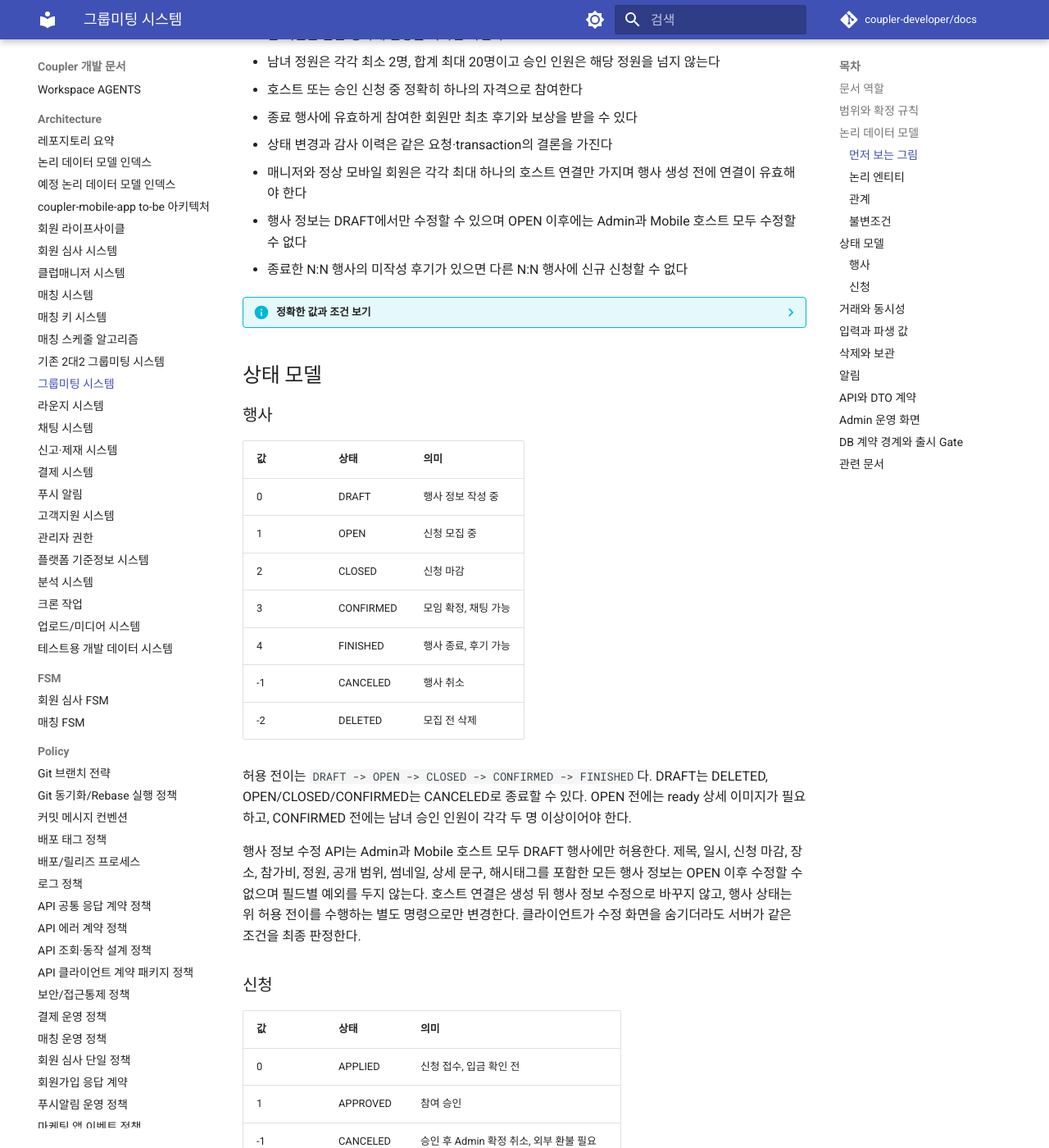
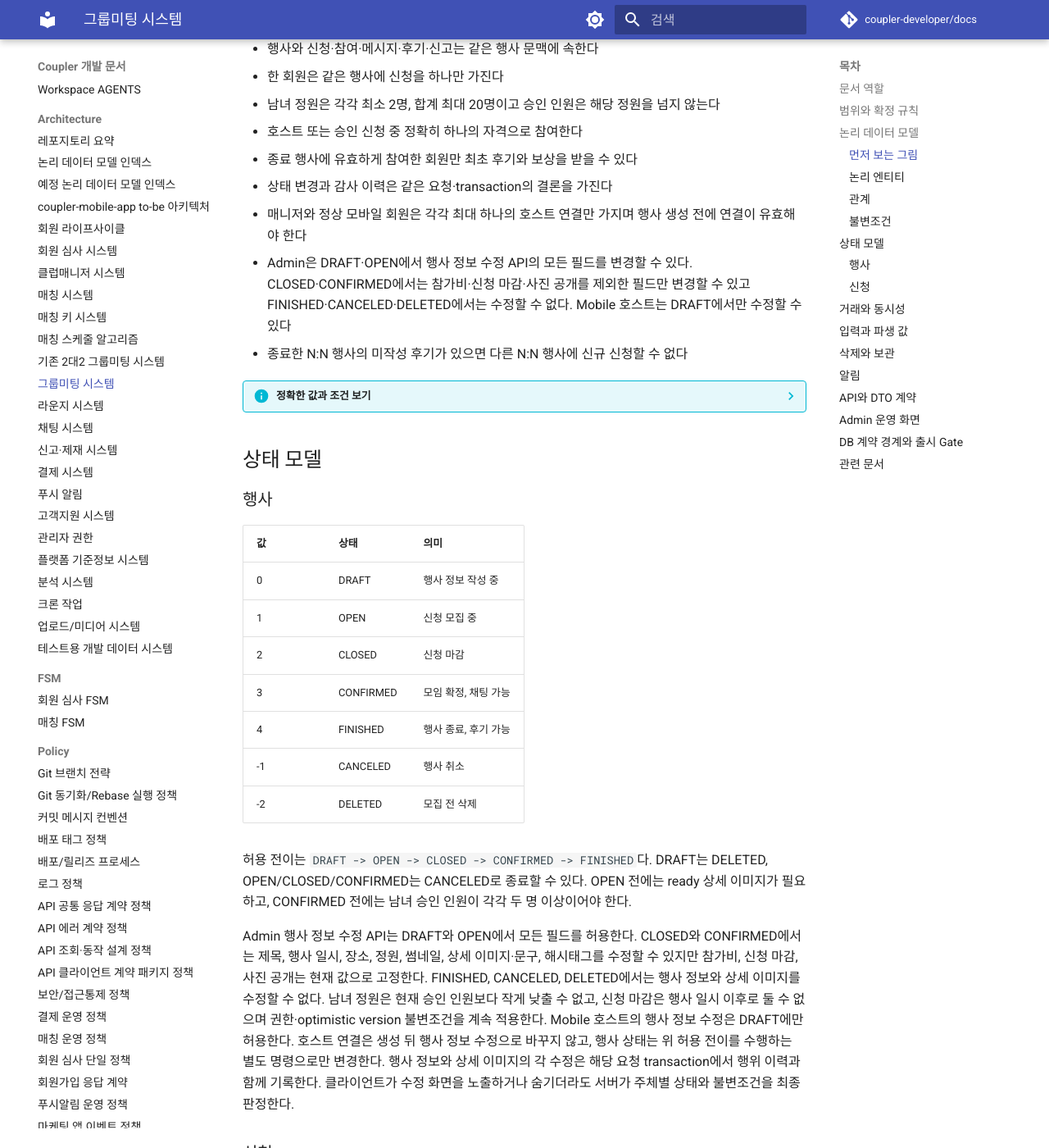
Before and after one commit to coupler-developer/docs, an MkDocs documentation site: the page built from content/architecture/group-meeting-system.md, in a window 1280 px wide and 1400 px high, scrolled down 2375 px. Shown: the whole window at 82% size. Built offline with MkDocs 1.6.1 and Material for MkDocs 9.7.7, drawn with Linux system fonts in a browser that asks for light colours; comment, search, counter and statistics services are not loaded; some of the changed text lies outside the part shown.

Commit message:
docs: 그룹미팅 관리자 수정 정책 명확화
Reason:
- Admin과 Mobile의 행사 수정 범위를 상태와 필드별로 명확히 기록해야 한다.

Changes:
- DRAFT·OPEN 전체 수정과 CLOSED·CONFIRMED 부분 수정 정책을 문서화했다.
- FINISHED·CANCELED·DELETED 차단, 승인 인원 정원 하한, 기존 불변조건을 명시했다.
- 논리 모델 쉬운 보기와 생성 카탈로그를 동기화했다.

Impact:
- Mobile DRAFT-only와 별도 상태 전이 원칙은 유지된다.

Tests:
- yarn generate:logical-data-model
- yarn validate:docs

```diff
--- a/content/architecture/group-meeting-system.md
+++ b/content/architecture/group-meeting-system.md
@@ -19,8 +19,9 @@
 - 출시 Gate: 소비자 PR 병합, 대상 환경 migration ledger·schema·runtime smoke, FCM·scheduler smoke
 - 제외: 현장 체크인, 좌석/회전 라운드, 호감 선택, 전역 회원 패널티, 외부 결제/정산
 - 호스트는 참가 정원에서 제외한다.
-- 행사 정보는 DRAFT에서만 수정할 수 있다. OPEN 이후에는 Admin과 Mobile 호스트 모두 행사 정보를 수정할 수
-  없으며, 상태 변경은 별도 전이 명령으로만 수행한다.
+- Admin은 DRAFT·OPEN에서 행사 정보 수정 API의 모든 필드를 변경할 수 있다. CLOSED·CONFIRMED에서는 참가비·
+  신청 마감·사진 공개를 제외한 필드만 변경할 수 있고, FINISHED·CANCELED·DELETED에서는 수정할 수 없다.
+  Mobile 호스트는 DRAFT에서만 수정할 수 있으며 상태 변경은 두 주체 모두 별도 전이 명령으로만 수행한다.
 - 남녀 정원은 각각 최소 2명이고 합계는 최대 20명이다. 반대 성별 최소값에서 파생되는 성별별 최대는
   18명이며 `10+10`, `18+2`, `7+5`를 허용하고 `11+10`은 거절한다.
 - 모임 확정은 남녀 승인 인원이 각각 2명 이상이면 가능하며 설정 정원 전체 충원을 요구하지 않는다.
@@ -88,7 +89,7 @@ flowchart LR
 - 종료 행사에 유효하게 참여한 회원만 최초 후기와 보상을 받을 수 있다
 - 상태 변경과 감사 이력은 같은 요청·transaction의 결론을 가진다
 - 매니저와 정상 모바일 회원은 각각 최대 하나의 호스트 연결만 가지며 행사 생성 전에 연결이 유효해야 한다
-- 행사 정보는 DRAFT에서만 수정할 수 있으며 OPEN 이후에는 Admin과 Mobile 호스트 모두 수정할 수 없다
+- Admin은 DRAFT·OPEN에서 행사 정보 수정 API의 모든 필드를 변경할 수 있다. CLOSED·CONFIRMED에서는 참가비·신청 마감·사진 공개를 제외한 필드만 변경할 수 있고 FINISHED·CANCELED·DELETED에서는 수정할 수 없다. Mobile 호스트는 DRAFT에서만 수정할 수 있다
 - 종료한 N:N 행사의 미작성 후기가 있으면 다른 N:N 행사에 신규 신청할 수 없다
 
 <!-- markdownlint-disable MD046 -->
@@ -139,7 +140,7 @@ flowchart LR
     | `GROUP-MEETING-INV-005` | `group-meeting.review` | 종료 행사에 유효하게 참여한 회원만 최초 후기와 보상을 받을 수 있다 | [결제 운영 정책](../policy/payment-ops-policy.md) |
     | `GROUP-MEETING-INV-006` | `group-meeting.action-history` | 상태 변경과 감사 이력은 같은 요청·transaction의 결론을 가진다 | [엔지니어링 가드레일](../policy/engineering-guardrails.md) |
     | `GROUP-MEETING-INV-007` | `group-meeting.host` | 매니저와 정상 모바일 회원은 각각 최대 하나의 호스트 연결만 가지며 행사 생성 전에 연결이 유효해야 한다 | [보안/접근통제 정책](../policy/security-access-control-policy.md) |
-    | `GROUP-MEETING-INV-008` | `group-meeting.event` | 행사 정보는 DRAFT에서만 수정할 수 있으며 OPEN 이후에는 Admin과 Mobile 호스트 모두 수정할 수 없다 | 이 문서 |
+    | `GROUP-MEETING-INV-008` | `group-meeting.event` | Admin은 DRAFT·OPEN에서 행사 정보 수정 API의 모든 필드를 변경할 수 있다. CLOSED·CONFIRMED에서는 참가비·신청 마감·사진 공개를 제외한 필드만 변경할 수 있고 FINISHED·CANCELED·DELETED에서는 수정할 수 없다. Mobile 호스트는 DRAFT에서만 수정할 수 있다 | 이 문서 |
     | `GROUP-MEETING-INV-009` | `group-meeting.application` | 종료한 N:N 행사의 미작성 후기가 있으면 다른 N:N 행사에 신규 신청할 수 없다 | 이 문서 |
 
 <!-- markdownlint-enable MD046 -->
@@ -162,10 +163,14 @@ flowchart LR
 CANCELED로 종료할 수 있다. OPEN 전에는 ready 상세 이미지가 필요하고, CONFIRMED 전에는 남녀 승인 인원이
 각각 두 명 이상이어야 한다.
 
-행사 정보 수정 API는 Admin과 Mobile 호스트 모두 DRAFT 행사에만 허용한다. 제목, 일시, 신청 마감, 장소,
-참가비, 정원, 공개 범위, 썸네일, 상세 문구, 해시태그를 포함한 모든 행사 정보는 OPEN 이후 수정할 수 없으며
-필드별 예외를 두지 않는다. 호스트 연결은 생성 뒤 행사 정보 수정으로 바꾸지 않고, 행사 상태는 위 허용 전이를
-수행하는 별도 명령으로만 변경한다. 클라이언트가 수정 화면을 숨기더라도 서버가 같은 조건을 최종 판정한다.
+Admin 행사 정보 수정 API는 DRAFT와 OPEN에서 모든 필드를 허용한다. CLOSED와 CONFIRMED에서는 제목, 행사
+일시, 장소, 정원, 썸네일, 상세 이미지·문구, 해시태그를 수정할 수 있지만 참가비, 신청 마감, 사진 공개는 현재
+값으로 고정한다. FINISHED, CANCELED, DELETED에서는 행사 정보와 상세 이미지를 수정할 수 없다. 남녀 정원은
+현재 승인 인원보다 작게 낮출 수 없고, 신청 마감은 행사 일시 이후로 둘 수 없으며 권한·optimistic version
+불변조건을 계속 적용한다. Mobile 호스트의 행사 정보 수정은 DRAFT에만 허용한다. 호스트 연결은 생성 뒤 행사
+정보 수정으로 바꾸지 않고, 행사 상태는 위 허용 전이를 수행하는 별도 명령으로만 변경한다. 행사 정보와 상세
+이미지의 각 수정은 해당 요청 transaction에서 행위 이력과 함께 기록한다.
+클라이언트가 수정 화면을 노출하거나 숨기더라도 서버가 주체별 상태와 불변조건을 최종 판정한다.
 
 ### 신청
 
```
Also changed, not shown: 1 other file.
